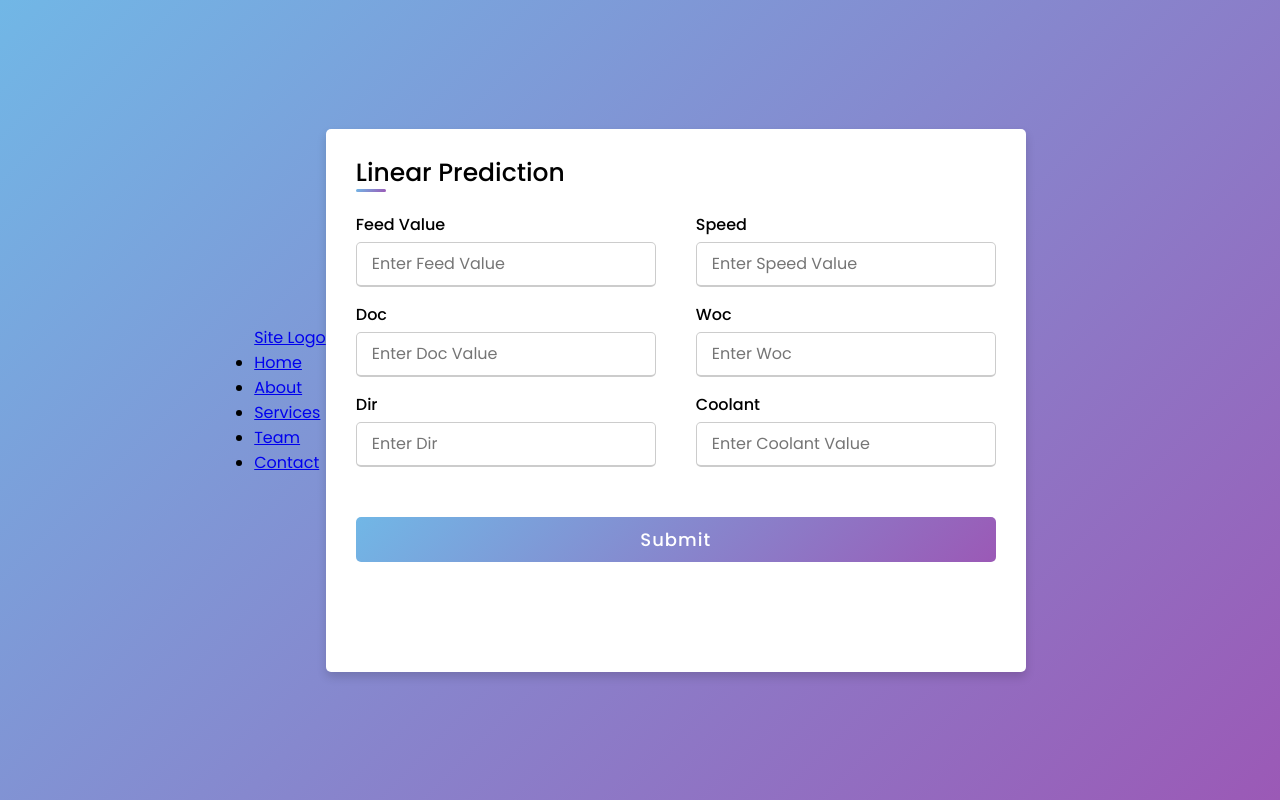
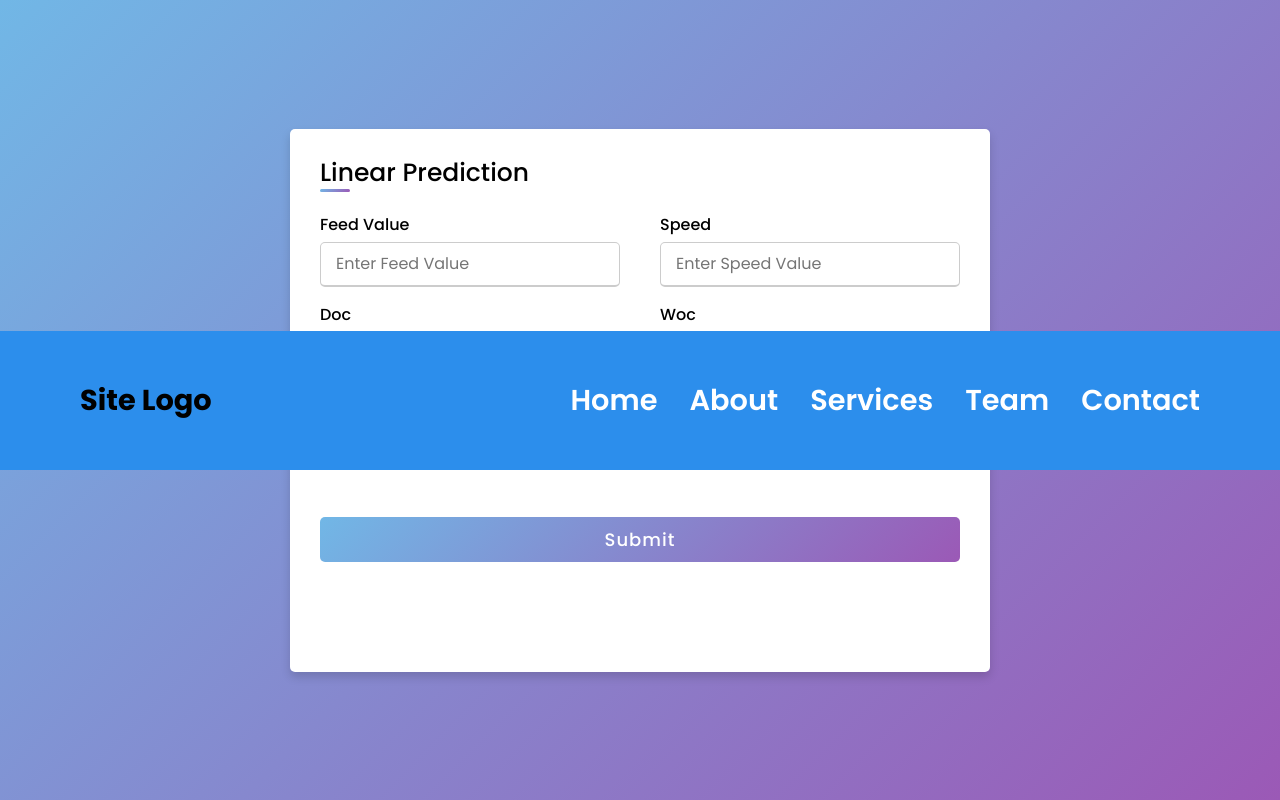
Before and after one commit to SettiNaveenNaidu/MAJOR_PROJECT, a Flask app: page / in a window 1280 px wide. Run offline with Flask 2, Linux system fonts and the light colour scheme; parts of the project's set-up code (start-up, migrations or seed data) failed here and were passed over.

Commit message:
Update new.css

```diff
--- a/static/new.css
+++ b/static/new.css
@@ -121,3 +121,50 @@ form .input-box span.details{
   /* transform: scale(0.99); */
   background: linear-gradient(-135deg, #71b7e6, #9b59b6);
   }
+
+
+header {
+  position: fixed;
+  width: 100%;
+  background-color: #2c8eec;
+  padding: 3rem 5rem;
+}
+nav {
+  display: flex;
+  justify-content: space-between;
+  align-items: center;
+}
+nav ul {
+  list-style: none;
+  display: flex;
+  gap: 2rem;
+}
+nav a {
+  font-size: 1.8rem;
+  text-decoration: none;
+}
+nav a#logo {
+  color: #000000;
+  font-weight: 700;
+}
+nav ul a {
+  color: #ffffff;
+  font-weight: 600;
+}
+nav ul a:hover {
+  border-bottom: 2px solid #ffffff;
+}
+section#home {
+  height: 100vh;
+  display: grid;
+  place-items: center;
+}
+h1 {
+  font-size: 4rem;
+}
+#ham-menu {
+  display: none;
+}
+nav ul.active {
+  left: 0;
+}
```
